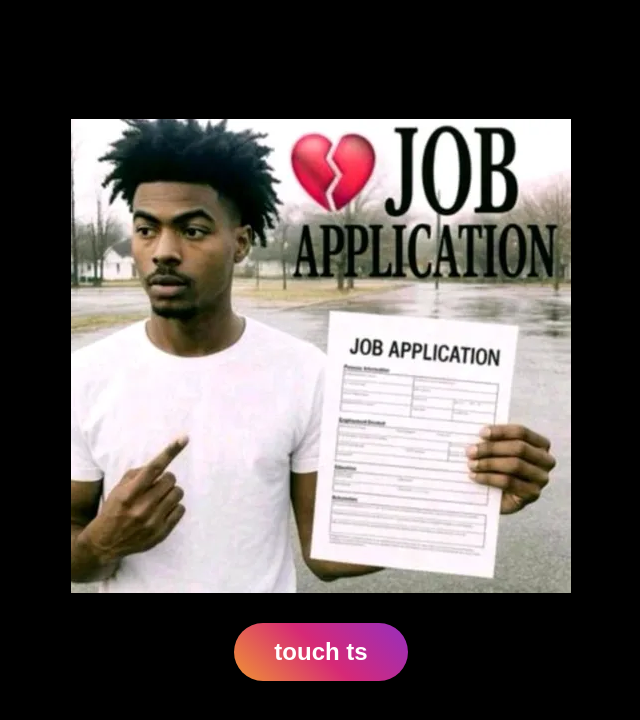
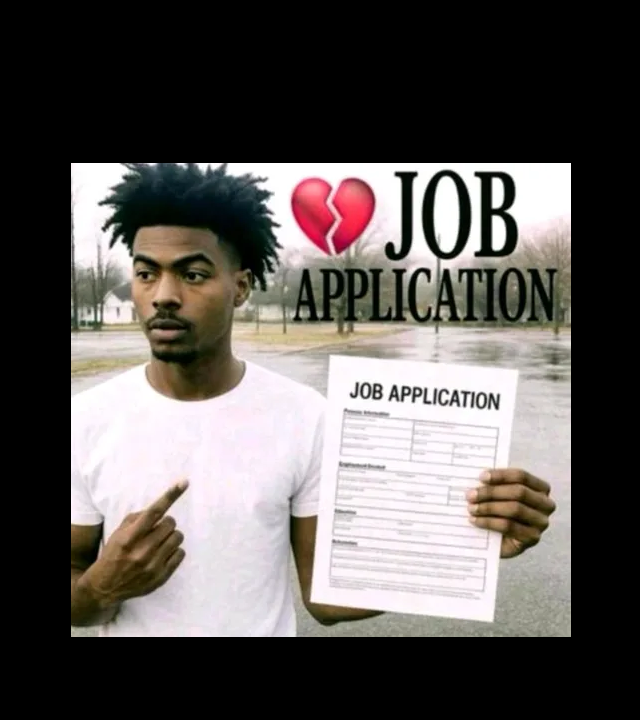
Before and after one commit to complyorudone/I, a plain HTML site: page index.html in a window 1280 px wide. Shown: the whole page, without its empty margins (319-959 px from the left). Drawn offline with Linux system fonts and the light colour scheme.

Commit message:
Simplify index.html by removing button and scripts
Removed button functionality and adjusted styles.

```diff
--- a/index.html
+++ b/index.html
@@ -1,6 +1,7 @@
 <!DOCTYPE html>
 <html>
 <head>
+    <meta name="viewport" content="width=device-width, initial-scale=1.0">
     <style>
         * { margin: 0; padding: 0; box-sizing: border-box; }
         body {
@@ -9,65 +10,17 @@
             align-items: center;
             justify-content: center;
             min-height: 100vh;
-            flex-direction: column;
         }
         img {
             max-width: 100%;
-            max-height: 70vh;
+            max-height: 100vh;
             width: auto;
             height: auto;
             display: block;
-            margin-bottom: 30px;
-        }
-        .button-area {
-            position: relative;
-            display: flex;
-            flex-direction: column;
-            align-items: center;
-        }
-        .insta-btn {
-            background: linear-gradient(45deg, #f09433, #d62976, #962fbf);
-            color: white;
-            font-size: 24px;
-            font-weight: bold;
-            padding: 15px 40px;
-            border: none;
-            border-radius: 50px;
-            cursor: pointer;
-            font-family: Arial, sans-serif;
-            box-shadow: 0 5px 20px rgba(0,0,0,0.3);
-            transition: transform 0.1s;
-        }
-        .insta-btn:active {
-            transform: scale(0.97);
-        }
-        .finger {
-            position: absolute;
-            font-size: 45px;
-            right: -60px;
-            top: 50%;
-            transform: translateY(-50%);
-            animation: point 1s infinite;
-            filter: drop-shadow(0 0 5px white);
-        }
-        @keyframes point {
-            0% { transform: translateY(-50%) translateX(0); opacity: 1; }
-            100% { transform: translateY(-50%) translateX(15px); opacity: 0.7; }
         }
     </style>
 </head>
 <body>
     <img src="3099c5bc380678ffd037b44b3d815dae.webp" alt="">
-    <div class="button-area">
-        <button class="insta-btn" onclick="window.location.href='https://www.instagram.com/laughout_5'">touch ts</button>
-        <div class="finger"></div>
-    </div>
-    <script>
-        // Replace with your actual Instagram username/page link
-        const btn = document.querySelector('.insta-btn');
-        btn.onclick = function() {
-            window.location.href = 'https://www.instagram.com/laughout_5';
-        };
-    </script>
 </body>
 </html>
```
